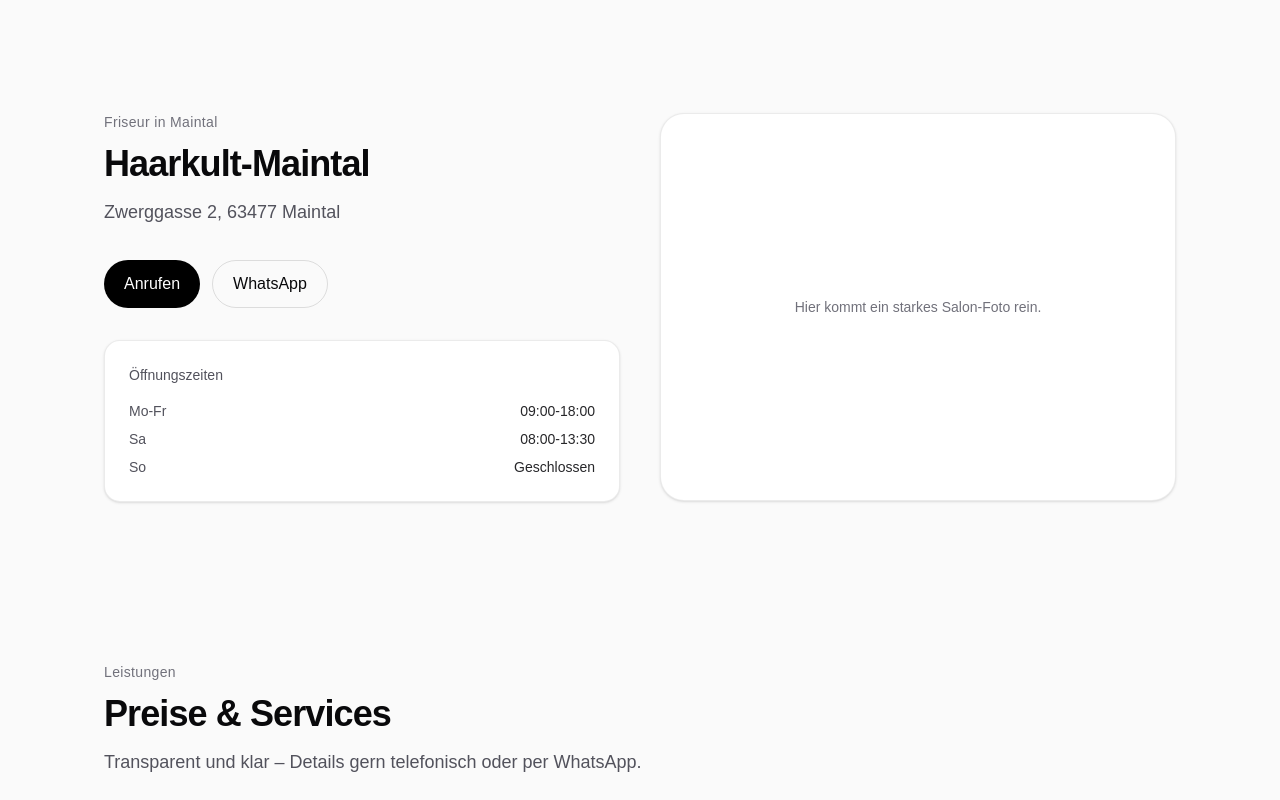
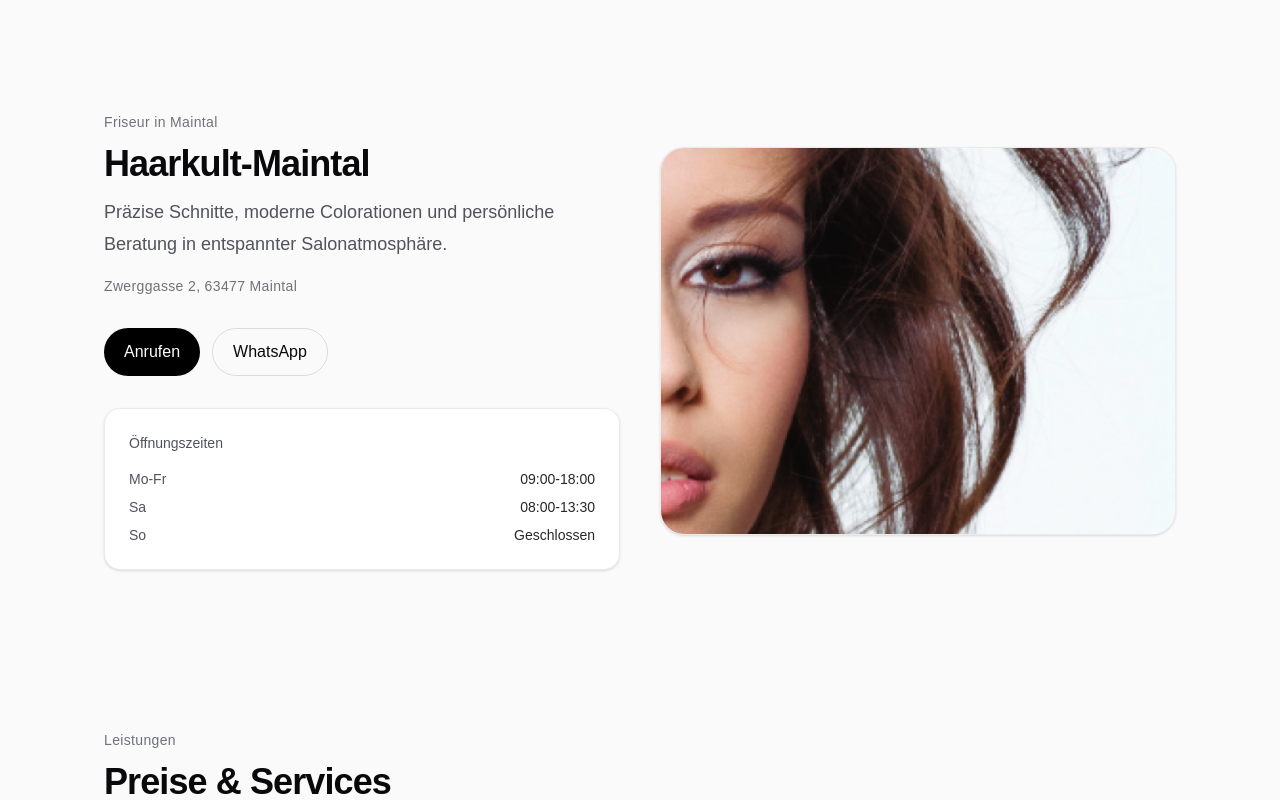
Before and after one commit to thomassge/haarkult, a Next.js app: page / in a window 1280 px wide. Shown: the top 800 px of the page. Built offline with nearby package versions, Linux system fonts and the light colour scheme.

Commit message:
refactor: make homepage blocks content-driven

```diff
--- a/app/page.tsx
+++ b/app/page.tsx
@@ -1,93 +1,108 @@
+import { gallery } from "@/content/gallery";
+import { homePage } from "@/content/home";
 import { site } from "@/content/site";
+import { services, serviceCategoryOrder } from "@/content/services";
+import { team } from "@/content/team";
 import { telHref, whatsappHref } from "@/lib/links";
-import { Container } from "@/components/ui/container";
-import { Section } from "@/components/ui/section";
-import { Heading } from "@/components/ui/heading";
-import { Button } from "@/components/ui/button";
+import { Hero } from "@/components/blocks/hero";
 import { ServicesGrid } from "@/components/blocks/services-grid";
 import { TeamGrid } from "@/components/blocks/team-grid";
 import { GalleryGrid } from "@/components/blocks/gallery-grid";
 import { ContactBlock } from "@/components/blocks/contact";
 
+type PageAction = {
+  label: string;
+  href: string;
+  variant: "primary" | "secondary";
+  external: boolean;
+};
+
 export default function Home() {
-  const addressLine = `${site.contact.address.street}, ${site.contact.address.zip} ${site.contact.address.city}`;
+  const shortAddressLine = `${site.contact.address.street}, ${site.contact.address.zip} ${site.contact.address.city}`;
+  const fullAddressLine = `${site.contact.address.street}, ${site.contact.address.zip} ${site.contact.address.city}, ${site.contact.address.country}`;
+  const whatsappMessage = `Hi! Ich würde gern einen Termin bei ${site.brand.name} machen.`;
+  const heroActions: PageAction[] = [
+    {
+      label: homePage.hero.primaryActionLabel,
+      href: telHref(site.contact.phone),
+      variant: "primary",
+      external: true,
+    },
+  ];
+  const contactActions: PageAction[] = [
+    {
+      label: homePage.contact.mapsActionLabel,
+      href: site.contact.mapsUrl,
+      variant: "secondary",
+      external: true,
+    },
+    {
+      label: homePage.contact.phoneActionLabel,
+      href: telHref(site.contact.phone),
+      variant: "primary",
+      external: true,
+    },
+  ];
+
+  if (site.contact.whatsapp) {
+    heroActions.push({
+      label: homePage.hero.secondaryActionLabel,
+      href: whatsappHref(site.contact.whatsapp, whatsappMessage),
+      variant: "secondary",
+      external: true,
+    });
+
+    contactActions.push({
+      label: homePage.contact.whatsappActionLabel,
+      href: whatsappHref(site.contact.whatsapp, whatsappMessage),
+      variant: "secondary",
+      external: true,
+    });
+  }
 
   return (
     <div className="min-h-screen bg-zinc-50 text-zinc-950 dark:bg-black dark:text-zinc-50">
       <main>
-        {/* HERO */}
-        <Section className="pt-20 md:pt-28">
-          <Container>
-            <div className="grid gap-10 md:grid-cols-2 md:items-center">
-              <div className="space-y-8">
-                <Heading
-                  eyebrow={`Friseur in ${site.brand.city}`}
-                  title={site.brand.name}
-                  subtitle={addressLine}
-                />
-
-                <div className="flex flex-col gap-3 sm:flex-row">
-                  <Button href={telHref(site.contact.phone)} variant="primary" external>
-                    Anrufen
-                  </Button>
-
-                  {site.contact.whatsapp && (
-                    <Button
-                      href={whatsappHref(
-                        site.contact.whatsapp,
-                        `Hi! Ich würde gern einen Termin bei ${site.brand.name} machen.`
-                      )}
-                      variant="secondary"
-                      external
-                    >
-                      WhatsApp
-                    </Button>
-                  )}
-                </div>
-
-                <div className="rounded-2xl border border-black/[.08] bg-white p-6 shadow-sm dark:border-white/[.12] dark:bg-zinc-950">
-                  <p className="text-sm font-medium text-zinc-600 dark:text-zinc-300">
-                    Öffnungszeiten
-                  </p>
-                  <ul className="mt-4 space-y-2 text-sm text-zinc-800 dark:text-zinc-100">
-                    {site.hours.map((row) => (
-                      <li key={row.label} className="flex items-center justify-between">
-                        <span className="text-zinc-600 dark:text-zinc-300">{row.label}</span>
-                        <span className="font-medium">{row.hours}</span>
-                      </li>
-                    ))}
-                  </ul>
-                </div>
-              </div>
-
-              {/* Bild-Platzhalter: später ersetzen durch echtes Salon-Foto */}
-              <div className="relative overflow-hidden rounded-3xl border border-black/[.08] bg-white shadow-sm dark:border-white/[.12] dark:bg-zinc-950">
-                <div className="aspect-[4/3] w-full" />
-                <div className="absolute inset-0 flex items-center justify-center">
-                  <p className="text-sm text-zinc-500 dark:text-zinc-400">
-                    Hier kommt ein starkes Salon-Foto rein.
-                  </p>
-                </div>
-              </div>
-            </div>
-          </Container>
-        </Section>
-
-        {/* Nächste Sections kommen in Milestone 1/2: Leistungen, Team, Galerie, Kontakt */}
-        <ServicesGrid />
-        <TeamGrid />
-        <GalleryGrid />
-        <ContactBlock />
-
-        <Section>
-          <Container>
-            <Heading
-              eyebrow="Baukasten-Prinzip"
-              title="Alles aus Daten aufgebaut"
-              subtitle="Als Nächstes bauen wir Leistungen, Team und Galerie als wiederverwendbare Blocks – gespeist aus content/*.ts."
-            />
-          </Container>
-        </Section>
+        <Hero
+          eyebrow={`${homePage.hero.eyebrowPrefix} ${site.brand.city}`}
+          title={site.brand.name}
+          subtitle={homePage.hero.subtitle}
+          meta={shortAddressLine}
+          actions={heroActions}
+          hoursTitle={homePage.hero.hoursTitle}
+          openingHours={site.hours}
+          image={homePage.hero.image}
+        />
+        <ServicesGrid
+          eyebrow={homePage.services.eyebrow}
+          title={homePage.services.title}
+          subtitle={homePage.services.subtitle}
+          categories={serviceCategoryOrder}
+          items={services}
+        />
+        <TeamGrid
+          eyebrow={homePage.team.eyebrow}
+          title={homePage.team.title}
+          subtitle={homePage.team.subtitle}
+          members={team}
+        />
+        <GalleryGrid
+          eyebrow={homePage.gallery.eyebrow}
+          title={homePage.gallery.title}
+          subtitle={homePage.gallery.subtitle}
+          images={gallery}
+        />
+        <ContactBlock
+          eyebrow={homePage.contact.eyebrow}
+          title={homePage.contact.title}
+          subtitle={homePage.contact.subtitle}
+          addressLabel={homePage.contact.addressLabel}
+          siteName={site.brand.name}
+          addressLine={fullAddressLine}
+          actions={contactActions}
+          hoursTitle={homePage.contact.hoursTitle}
+          openingHours={site.hours}
+        />
       </main>
     </div>
   );
--- a/components/blocks/contact.tsx
+++ b/components/blocks/contact.tsx
@@ -1,65 +1,73 @@
-import { site } from "@/content/site";
 import { Container } from "@/components/ui/container";
 import { Section } from "@/components/ui/section";
 import { Heading } from "@/components/ui/heading";
 import { Button } from "@/components/ui/button";
-import { telHref, whatsappHref } from "@/lib/links";
+import type { OpeningHour } from "@/content/site";
 
-export function ContactBlock() {
-  const addressLine = `${site.contact.address.street}, ${site.contact.address.zip} ${site.contact.address.city}, ${site.contact.address.country}`;
+type ContactAction = {
+  label: string;
+  href: string;
+  variant?: "primary" | "secondary";
+  external?: boolean;
+};
 
+type ContactBlockProps = {
+  eyebrow: string;
+  title: string;
+  subtitle: string;
+  addressLabel: string;
+  siteName: string;
+  addressLine: string;
+  actions: ContactAction[];
+  hoursTitle: string;
+  openingHours: OpeningHour[];
+};
+
+export function ContactBlock({
+  eyebrow,
+  title,
+  subtitle,
+  addressLabel,
+  siteName,
+  addressLine,
+  actions,
+  hoursTitle,
+  openingHours,
+}: ContactBlockProps) {
   return (
     <Section className="pb-24">
       <Container>
         <div className="grid gap-10 md:grid-cols-2 md:items-start">
-          <Heading
-            eyebrow="Kontakt"
-            title="So erreichst du uns"
-            subtitle="Ruf an, schreib uns oder lass dich direkt per Maps führen."
-          />
+          <Heading eyebrow={eyebrow} title={title} subtitle={subtitle} />
 
           <div className="rounded-3xl border border-black/[.08] bg-white p-6 shadow-sm dark:border-white/[.12] dark:bg-zinc-950">
             <div className="space-y-2">
               <p className="text-sm font-medium text-zinc-600 dark:text-zinc-300">
-                Adresse
+                {addressLabel}
               </p>
-              <p className="text-base font-semibold tracking-tight">
-                {site.brand.name}
-              </p>
-              <p className="text-sm text-zinc-600 dark:text-zinc-300">
-                {addressLine}
-              </p>
+              <p className="text-base font-semibold tracking-tight">{siteName}</p>
+              <p className="text-sm text-zinc-600 dark:text-zinc-300">{addressLine}</p>
             </div>
 
             <div className="mt-6 flex flex-col gap-3 sm:flex-row">
-              <Button href={site.contact.mapsUrl} variant="secondary" external>
-                  Route planen
+              {actions.map((action) => (
+                <Button
+                  key={`${action.label}-${action.href}`}
+                  href={action.href}
+                  variant={action.variant}
+                  external={action.external}
+                >
+                  {action.label}
                 </Button>
-
-              <Button href={telHref(site.contact.phone)} variant="primary" external>
-                Anrufen
-              </Button>
-              {site.contact.whatsapp && (
-                <Button
-                  href={whatsappHref(
-                    site.contact.whatsapp,
-                    `Hi! Ich würde gern einen Termin bei ${site.brand.name} machen.`
-                  )}
-                  variant="secondary"
-                  external
-                >
-                  WhatsApp
-                </Button>
-              )}
+              ))}
             </div>
 
-            {/* Öffnungszeiten kompakt (ruhig, nicht dominant) */}
             <div className="mt-8 border-t border-black/[.08] pt-6 dark:border-white/[.12]">
               <p className="text-sm font-medium text-zinc-600 dark:text-zinc-300">
-                Öffnungszeiten
+                {hoursTitle}
               </p>
               <ul className="mt-3 space-y-2 text-sm">
-                {site.hours.map((row) => (
+                {openingHours.map((row) => (
                   <li key={row.label} className="flex justify-between">
                     <span className="text-zinc-600 dark:text-zinc-300">
                       {row.label}
--- /dev/null
+++ b/components/blocks/hero.tsx
@@ -0,0 +1,103 @@
+import Image from "next/image";
+import { Container } from "@/components/ui/container";
+import { Section } from "@/components/ui/section";
+import { Heading } from "@/components/ui/heading";
+import { Button } from "@/components/ui/button";
+import type { OpeningHour } from "@/content/site";
+
+type HeroAction = {
+  label: string;
+  href: string;
+  variant?: "primary" | "secondary";
+  external?: boolean;
+};
+
+type HeroImage = {
+  src: string;
+  alt: string;
+};
+
+type HeroProps = {
+  eyebrow: string;
+  title: string;
+  subtitle: string;
+  meta: string;
+  actions: HeroAction[];
+  hoursTitle: string;
+  openingHours: OpeningHour[];
+  image?: HeroImage;
+};
+
+export function Hero({
+  eyebrow,
+  title,
+  subtitle,
+  meta,
+  actions,
+  hoursTitle,
+  openingHours,
+  image,
+}: HeroProps) {
+  return (
+    <Section className="pt-20 md:pt-28">
+      <Container>
+        <div className="grid gap-10 md:grid-cols-2 md:items-center">
+          <div className="space-y-8">
+            <div className="space-y-4">
+              <Heading eyebrow={eyebrow} title={title} subtitle={subtitle} />
+              <p className="text-sm font-medium tracking-wide text-zinc-500">{meta}</p>
+            </div>
+
+            <div className="flex flex-col gap-3 sm:flex-row">
+              {actions.map((action) => (
+                <Button
+                  key={`${action.label}-${action.href}`}
+                  href={action.href}
+                  variant={action.variant}
+                  external={action.external}
+                >
+                  {action.label}
+                </Button>
+              ))}
+            </div>
+
+            <div className="rounded-2xl border border-black/[.08] bg-white p-6 shadow-sm dark:border-white/[.12] dark:bg-zinc-950">
+              <p className="text-sm font-medium text-zinc-600 dark:text-zinc-300">
+                {hoursTitle}
+              </p>
+              <ul className="mt-4 space-y-2 text-sm text-zinc-800 dark:text-zinc-100">
+                {openingHours.map((row) => (
+                  <li key={row.label} className="flex items-center justify-between">
+                    <span className="text-zinc-600 dark:text-zinc-300">{row.label}</span>
+                    <span className="font-medium">{row.hours}</span>
+                  </li>
+                ))}
+              </ul>
+            </div>
+          </div>
+
+          <div className="relative overflow-hidden rounded-3xl border border-black/[.08] bg-white shadow-sm dark:border-white/[.12] dark:bg-zinc-950">
+            <div className="relative aspect-[4/3] w-full">
+              {image ? (
+                <Image
+                  src={image.src}
+                  alt={image.alt}
+                  fill
+                  priority
+                  className="object-cover"
+                  sizes="(max-width: 768px) 100vw, 50vw"
+                />
+              ) : (
+                <div className="flex h-full items-center justify-center bg-zinc-100 dark:bg-zinc-900">
+                  <p className="text-sm text-zinc-500 dark:text-zinc-400">
+                    Hier kommt ein starkes Salon-Foto rein.
+                  </p>
+                </div>
+              )}
+            </div>
+          </div>
+        </div>
+      </Container>
+    </Section>
+  );
+}
--- a/components/blocks/services-grid.tsx
+++ b/components/blocks/services-grid.tsx
@@ -1,52 +1,62 @@
-import { services, serviceCategoryOrder } from "@/content/services";
+import type { Service, ServiceCategory } from "@/content/services";
 import { Container } from "@/components/ui/container";
 import { Section } from "@/components/ui/section";
 import { Heading } from "@/components/ui/heading";
 
-export function ServicesGrid() {
+type ServicesGridProps = {
+  eyebrow: string;
+  title: string;
+  subtitle: string;
+  categories: ServiceCategory[];
+  items: Service[];
+};
+
+export function ServicesGrid({
+  eyebrow,
+  title,
+  subtitle,
+  categories,
+  items,
+}: ServicesGridProps) {
   return (
     <Section>
       <Container>
-        <Heading
-          eyebrow="Leistungen"
-          title="Preise & Services"
-          subtitle="Transparent und klar – Details gern telefonisch oder per WhatsApp."
-        />
+        <Heading eyebrow={eyebrow} title={title} subtitle={subtitle} />
 
         <div className="mt-10 space-y-12">
-          {serviceCategoryOrder.map((cat) => {
-            const items = services.filter((s) => s.category === cat);
-            if (items.length === 0) return null;
+          {categories.map((category) => {
+            const categoryItems = items.filter((service) => service.category === category);
+            if (categoryItems.length === 0) return null;
 
             return (
-              <div key={cat}>
+              <div key={category}>
                 <h3 className="text-sm font-medium tracking-wide text-zinc-500">
-                  {cat}
+                  {category}
                 </h3>
 
                 <div className="mt-4 grid gap-4 sm:grid-cols-2 lg:grid-cols-3">
-                  {items.map((s) => (
+                  {categoryItems.map((service) => (
                     <div
-                      key={s.id}
+                      key={service.id}
                       className="rounded-2xl border border-black/[.08] bg-white p-6 shadow-sm transition-transform hover:-translate-y-0.5 dark:border-white/[.12] dark:bg-zinc-950"
                     >
                       <div className="flex items-start justify-between gap-4">
                         <h4 className="text-lg font-semibold tracking-tight">
-                          {s.title}
+                          {service.title}
                         </h4>
                         <span className="rounded-full border border-black/[.10] px-3 py-1 text-xs font-medium text-zinc-700 dark:border-white/[.14] dark:text-zinc-200">
-                          {s.priceHint}
+                          {service.priceHint}
                         </span>
                       </div>
 
-                      {s.note && (
+                      {service.note && (
                         <p className="mt-2 text-xs text-zinc-500 dark:text-zinc-400">
-                          {s.note}
+                          {service.note}
                         </p>
                       )}
 
                       <p className="mt-3 text-sm leading-6 text-zinc-600 dark:text-zinc-300">
-                        {s.description}
+                        {service.description}
                       </p>
                     </div>
                   ))}
--- /dev/null
+++ b/content/home.ts
@@ -0,0 +1,51 @@
+type SectionCopy = {
+  eyebrow: string;
+  title: string;
+  subtitle: string;
+};
+
+export const homePage = {
+  hero: {
+    eyebrowPrefix: "Friseur in",
+    subtitle:
+      "Präzise Schnitte, moderne Colorationen und persönliche Beratung in entspannter Salonatmosphäre.",
+    primaryActionLabel: "Anrufen",
+    secondaryActionLabel: "WhatsApp",
+    hoursTitle: "Öffnungszeiten",
+    image: {
+      src: "/brand/haarkult-titelbild.png",
+      alt: "Innenansicht des Salons Haarkult-Maintal",
+    },
+  },
+  services: {
+    eyebrow: "Leistungen",
+    title: "Preise & Services",
+    subtitle: "Transparent und klar - Details gern telefonisch oder per WhatsApp.",
+  } satisfies SectionCopy,
+  team: {
+    eyebrow: "Team",
+    title: "Wir sind Haarkult",
+    subtitle: "Persönlich, ehrlich, professionell - mit Blick fürs Detail.",
+  } satisfies SectionCopy,
+  gallery: {
+    eyebrow: "Salon",
+    title: "Ein Blick ins Haarkult",
+    subtitle: "Atmosphäre, Details und das Gefühl vor Ort.",
+  } satisfies SectionCopy,
+  contact: {
+    eyebrow: "Kontakt",
+    title: "So erreichst du uns",
+    subtitle: "Ruf an, schreib uns oder lass dich direkt per Maps führen.",
+    addressLabel: "Adresse",
+    mapsActionLabel: "Route planen",
+    phoneActionLabel: "Anrufen",
+    whatsappActionLabel: "WhatsApp",
+    hoursTitle: "Öffnungszeiten",
+  } satisfies SectionCopy & {
+    addressLabel: string;
+    mapsActionLabel: string;
+    phoneActionLabel: string;
+    whatsappActionLabel: string;
+    hoursTitle: string;
+  },
+} as const;
```
Also changed, not shown: components/blocks/gallery-grid.tsx (+20 -12 lines), components/blocks/team-grid.tsx (+16 -13 lines).
